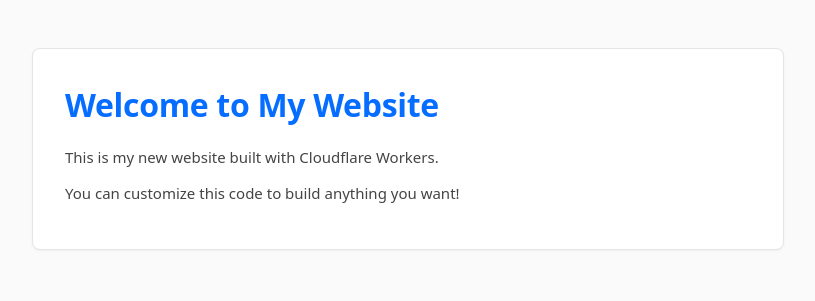
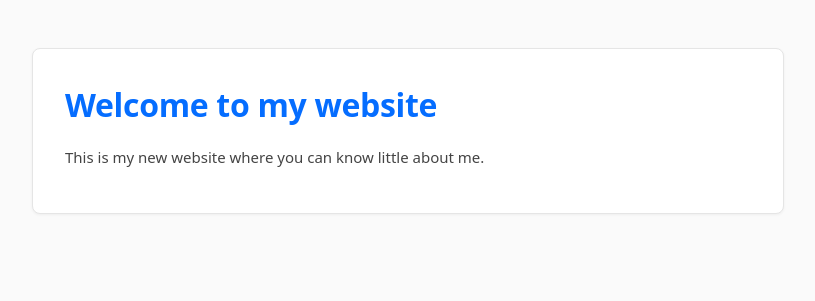
Before and after one commit to sankrish-1111/personal-website, a plain HTML site: page index.html in a window 1280 px wide. Shown: the whole page, without its empty margins (232-1047 px from the left). Drawn offline with Linux system fonts and the light colour scheme.

Commit message:
updated html

```diff
--- a/index.html
+++ b/index.html
@@ -1,7 +1,7 @@
 <!DOCTYPE html>
 <html>
 <head>
-  <title>My Website</title>
+  <title>Santhana Krishnan R | Personal Website</title>
   <style>
     * { box-sizing: border-box; margin: 0; padding: 0; }
     body {
@@ -37,9 +37,8 @@
 </head>
 <body>
   <div class="container">
-    <h1>Welcome to My Website</h1>
-    <p>This is my new website built with Cloudflare Workers.</p>
-    <p>You can customize this code to build anything you want!</p>
+    <h1>Welcome to my website</h1>
+    <p>This is my new website where you can know little about me.</p>
   </div>
 </body>
 </html>
```
